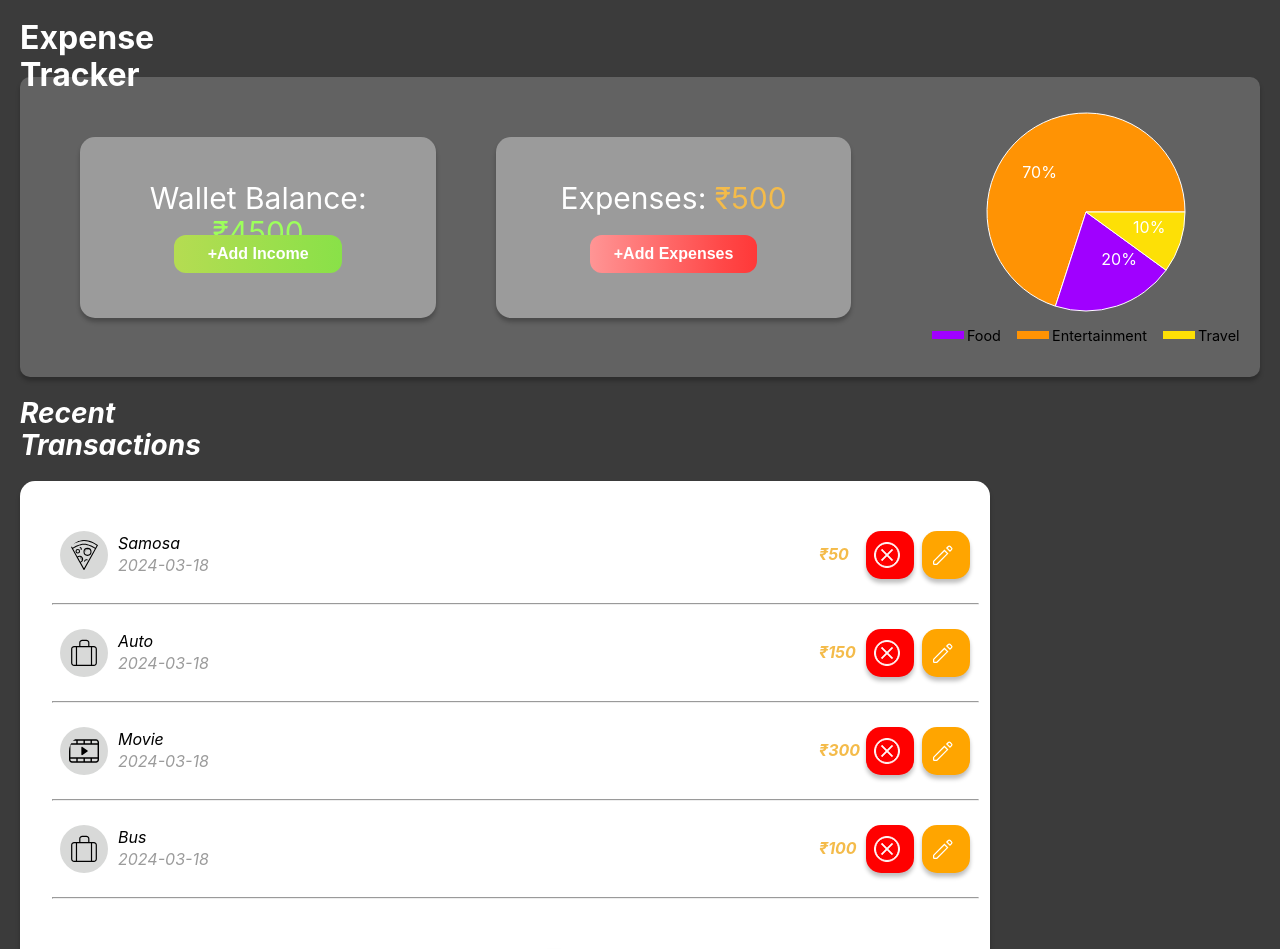
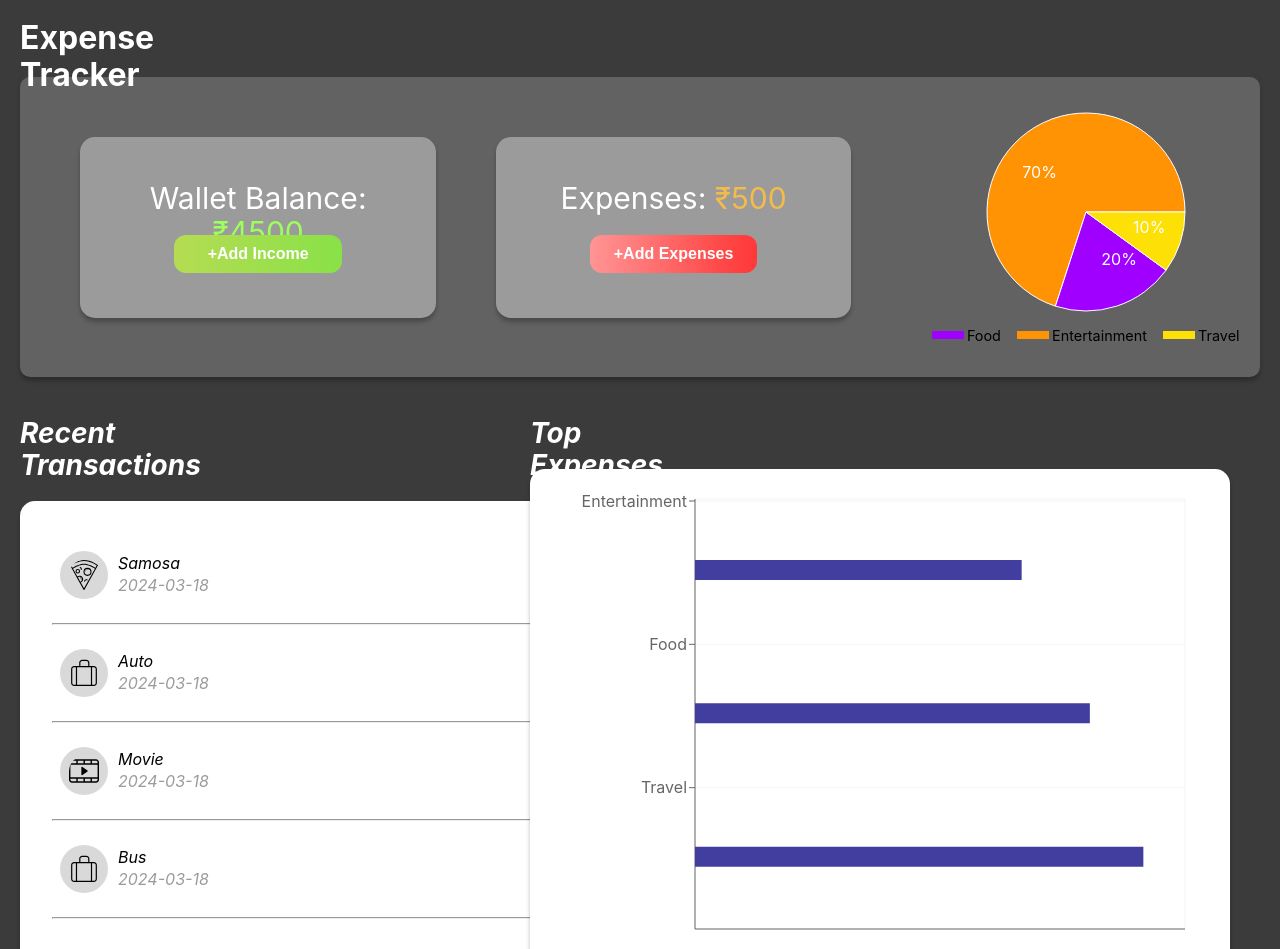
Before and after one commit to Kaifi-10/ExpenseTracker, a React (Create React App) app: page / in a window 1280 px wide. Shown: the top 949 px of the page. Built offline with nearby package versions, Linux system fonts and the light colour scheme.

Commit message:
top expense hard coded

```diff
--- a/src/components/AppBody/AppBody.jsx
+++ b/src/components/AppBody/AppBody.jsx
@@ -1,10 +1,13 @@
 import React from 'react'
 import Transaction from '../Transactions/Transaction'
+import Expense from '../Expense/Expense'
+import styles from './AppBody.module.css'
 
 function AppBody() {
   return (
-    <div>
+    <div className={styles.container}>
         <Transaction />
+        <Expense />
     </div>
   )
 }
--- /dev/null
+++ b/src/components/AppBody/AppBody.module.css
@@ -0,0 +1,6 @@
+.container{
+    display: flex;
+    flex-direction: row;
+    justify-content: space-between;
+
+}
--- /dev/null
+++ b/src/components/Expense/Expense.jsx
@@ -0,0 +1,19 @@
+import React from 'react'
+import TopExpenseChart from './TopExpenseChart'
+import styles from './Expense.module.css'
+
+function Expense() {
+  return (
+    <div className={styles.topExpense}>
+        <div className={styles.heading}>
+            Top Expenses
+        </div>
+         <div className={styles.chart} >
+         <TopExpenseChart />
+         </div>
+
+    </div>
+  )
+}
+
+export default Expense
--- /dev/null
+++ b/src/components/Expense/Expense.module.css
@@ -0,0 +1,35 @@
+.heading {
+    width: 175px;
+    height: 32px;
+    top: 399px;
+    left: 800px;
+    gap: 0px;
+    font: 'Ubuntu';
+    font-size: 28px;
+    font-style: italic;
+    font-weight: 700;
+    line-height: 32.17px;
+    text-align: left;
+    color: #FFFFFF;
+    margin: 20px;
+}
+
+.chart{
+    width: 700px;
+    height: 520px;
+    top: 441px;
+    left: 800px;
+    gap: 0px;
+    border-radius: 15px;
+    background: #FFFFFF;
+    box-shadow: 0px 4px 4px 0px #00000040;
+    margin-left: 20px;
+    display: flex;
+    justify-content: center;
+    align-items: center;
+
+}
+
+.topExpense{
+    margin-right: 50px;
+}
--- /dev/null
+++ b/src/components/Expense/TopExpenseChart.jsx
@@ -0,0 +1,69 @@
+
+import React from "react";
+import {
+  ComposedChart,
+
+  Bar,
+  XAxis,
+  YAxis,
+  CartesianGrid,
+  Tooltip,
+  Legend,
+
+} from "recharts";
+
+const data = [
+  {
+    name: "Entertainment",
+    uv: 590,
+    pv: 800,
+    amt: 1400,
+    cnt: 490
+  },
+  {
+    name: "Food",
+    uv: 868,
+    pv: 967,
+    amt: 1506,
+    cnt: 590
+  },
+  {
+    name: "Travel",
+    uv: 1397,
+    pv: 1098,
+    amt: 989,
+    cnt: 350
+  },
+
+];
+
+export default function App() {
+  return (
+    <ComposedChart
+      layout="vertical"
+      width={650}
+      height={500}
+      data={data}
+      margin={{
+        top: 20,
+        right: 20,
+        bottom: 20,
+        left: 80
+      }}
+    >
+      <CartesianGrid stroke="#f5f5f5" />
+      <XAxis type="number" tick={false}/>
+      <YAxis dataKey="name" type="category" scale="band" />
+      <Tooltip />
+      <Legend formatter={(value) => {
+          if (value === "pv") return null; // Hide "pv" from Legend
+          return value;
+        }}
+        iconType="none"
+        />
+
+      <Bar dataKey="pv" barSize={20} fill="#413ea0" />
+
+    </ComposedChart>
+  );
+}
--- a/src/components/Transactions/Transaction.module.css
+++ b/src/components/Transactions/Transaction.module.css
@@ -17,7 +17,7 @@
 
 .container {
     width: 950px;
-    height: 550px;
+    height: 500px;
     top: 440.97px;
     left: 32px;
     gap: 0px;
```
Also changed, not shown: src/components/AppBody/AppBody.bodule.css (deleted).
